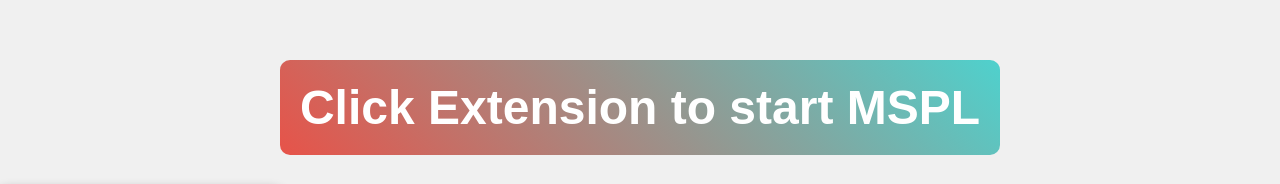
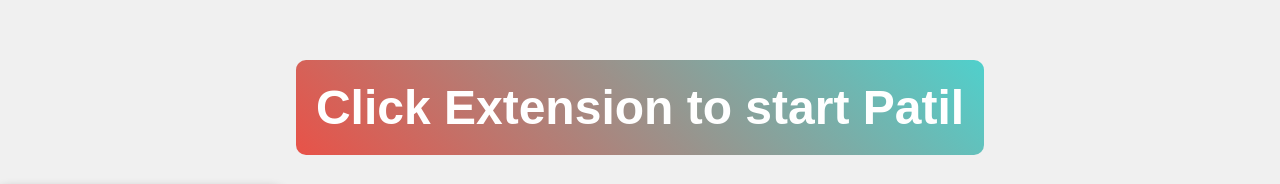
Before and after one commit to SivamaniKrishna/homepage, a plain HTML site: page index.html in a window 1280 px wide. Shown: the part 190-374 px from the top of the page. Drawn offline with Linux system fonts and the light colour scheme; grey boxes are pictures that could not be loaded.

Commit message:
Update index.html

```diff
--- a/index.html
+++ b/index.html
@@ -3,7 +3,7 @@
 <head>
     <meta charset="UTF-8">
     <meta name="viewport" content="width=device-width, initial-scale=1.0">
-    <title>MSPL Voice-Assistant</title>
+    <title>PATIL Voice-Assistant</title>
     <style>
         /* CSS styles omitted for brevity */
         body {
@@ -115,7 +115,7 @@
     </style>
 </head>
 <body>
-    <h1 id="mspl_status_page">Click Extension to start MSPL</h1>
+    <h1 id="mspl_status_page">Click Extension to start Patil</h1>
     <input type="hidden" value="mspl_homepage" id="mspl_homepage">
     <div class="powered-by" onclick="window.open('https://www.sriainfotech.com', '_blank')">Powered by Sria InfoTech Pvt Ltd</div>
     <div class="image-container">
```
